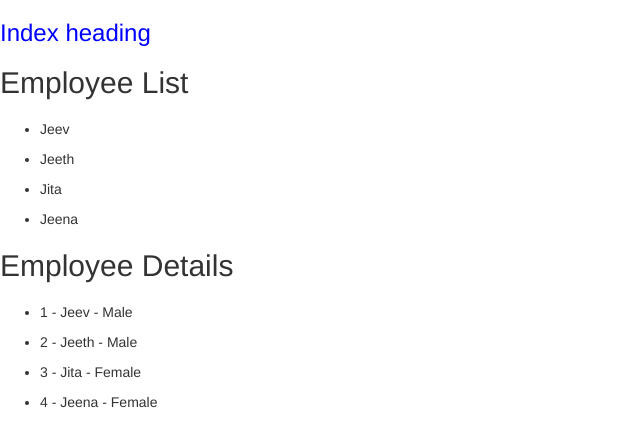
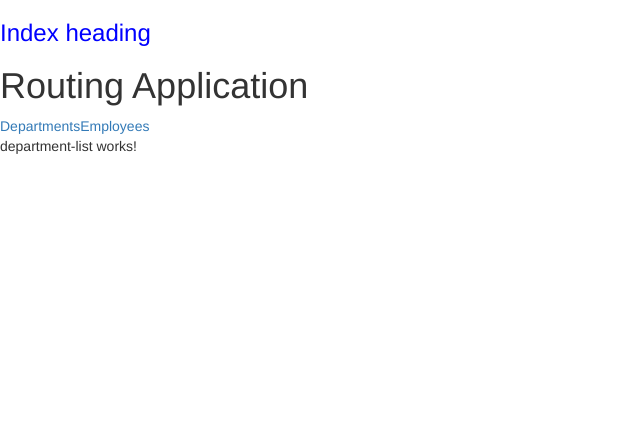
Before and after one commit to JeevanVas/angular4-sample, an Angular app: page /departments in a window 1280 px wide. Shown: the top 446 px of the page, without its empty margins (0-640 px from the left). Built offline with nearby package versions, Linux system fonts and the light colour scheme.

Commit message:
Routing in progress

```diff
--- a/src/app/app.component.html
+++ b/src/app/app.component.html
@@ -32,5 +32,12 @@
 <!--<app-user-data-tdf></app-user-data-tdf>-->
 <!--<app-user-data-mdf></app-user-data-mdf> -->
 
-<app-employee-list></app-employee-list>
-<app-employee-detail></app-employee-detail>
+<!--<app-employee-list></app-employee-list>
+<app-employee-detail></app-employee-detail>-->
+
+<h1>Routing Application</h1>
+<nav>
+  <a routerLink='/departments' routerLinkActive="active">Departments</a>
+  <a routerLink="/employees" routerLinkActive="active">Employees</a>
+</nav>
+<router-outlet></router-outlet>
--- /dev/null
+++ b/src/app/department-list/department-list.component.html
@@ -0,0 +1,3 @@
+<p>
+  department-list works!
+</p>
--- /dev/null
+++ b/src/app/department-list/department-list.component.ts
@@ -0,0 +1,15 @@
+import { Component, OnInit } from '@angular/core';
+
+@Component({
+  selector: 'app-department-list',
+  templateUrl: './department-list.component.html',
+  styleUrls: ['./department-list.component.css']
+})
+export class DepartmentListComponent implements OnInit {
+
+  constructor() { }
+
+  ngOnInit() {
+  }
+
+}
```
Also changed, not shown: src/app/app.module.ts (+9 -2 lines), src/app/department-list/department-list.component.css (added), 1 other file (tests, documents, lock files or other folders).
